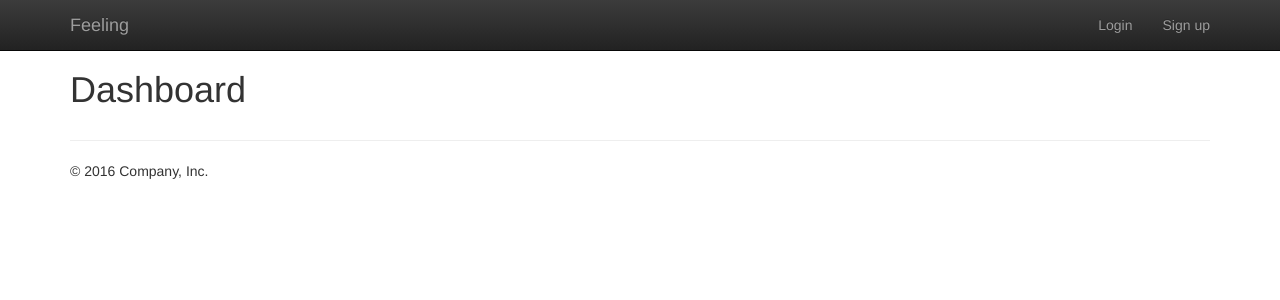
After one commit to AndeyGordeev/dajngo-test, a Django app: template TestProject/user/templates/users/dashboard.html in a window 1280 px wide. The commit adds this page. Shown: the top 300 px of the page. Run offline with Django 3.2, Linux system fonts and the light colour scheme; the template is opened without the code that fills it, so the values that code supplies are empty; some libraries are stand-ins or nearby versions.

Commit message:
Dashboard placeholder and login redirect setting

```diff
--- a/TestProject/TestProject/settings.py
+++ b/TestProject/TestProject/settings.py
@@ -124,3 +124,4 @@ STATIC_URL = '/static/'
 STATICFILES_DIRS = [os.path.join(BASE_DIR, 'static')]
 
 LOGIN_URL = 'user:login'
+LOGIN_REDIRECT_URL = 'user:dashboard'
--- a/TestProject/static/css/feelings.css
+++ b/TestProject/static/css/feelings.css
@@ -5,3 +5,7 @@
 .pt {
     padding-top: 30px;
 }
+
+.mt {
+    margin-top: -20px;
+}
--- a/TestProject/templates/registration/login.html
+++ b/TestProject/templates/registration/login.html
@@ -12,7 +12,7 @@
                     <input type="submit" value="Login" class="btn btn-primary">
                 </form>
             </div>
-            <div class="col-md-6">
+            <div class="col-md-6 mt">
                 <h3>Record how you're feeling!</h3>
                 <p>This is a template for a simple marketing or informational website. It includes a large callout called a jumbotron and three supporting pieces of content. Use it as a starting point to create something more unique.</p>
             </div>
--- /dev/null
+++ b/TestProject/user/templates/users/dashboard.html
@@ -0,0 +1,9 @@
+{% extends 'layout.html' %}
+
+{% block title %}Dashboard | {{ block.super }}{% endblock %}
+
+{% block content %}
+    <div class="container">
+        <h1>Dashboard</h1>
+    </div>
+{% endblock %}
--- a/TestProject/user/urls.py
+++ b/TestProject/user/urls.py
@@ -1,5 +1,8 @@
 from  django.conf.urls import url, include
 
+from user import views
+
 urlpatterns = [
+    url(r'^dashboard/$', views.dashboard, name='dashboard'),
     url('^', include('django.contrib.auth.urls')),
 ]
--- a/TestProject/user/views.py
+++ b/TestProject/user/views.py
@@ -1,3 +1,5 @@
 from django.shortcuts import render
 
 # Create your views here.
+def dashboard(request):
+    return  render(request, 'users/dashboard.html')
```
Also changed, not shown: TestProject/db.sqlite3.
